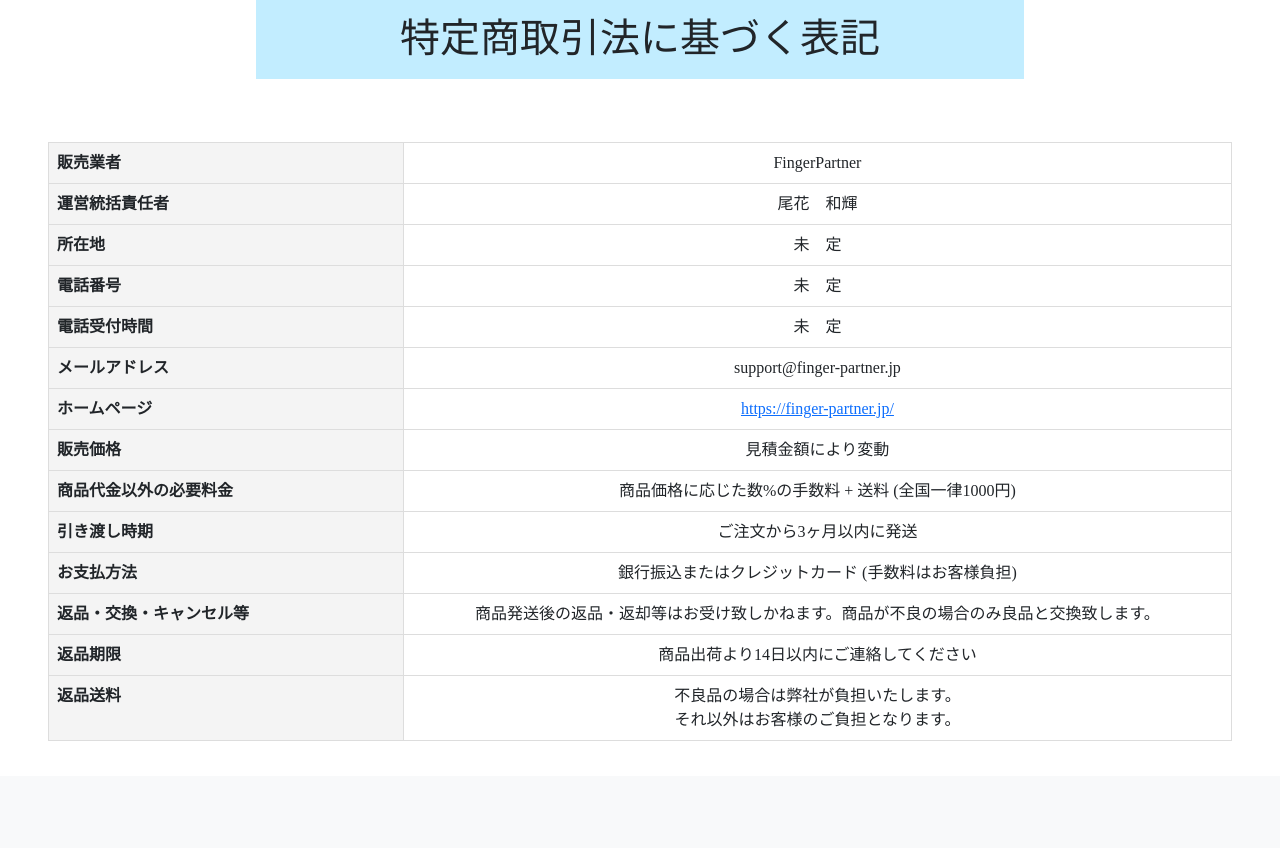
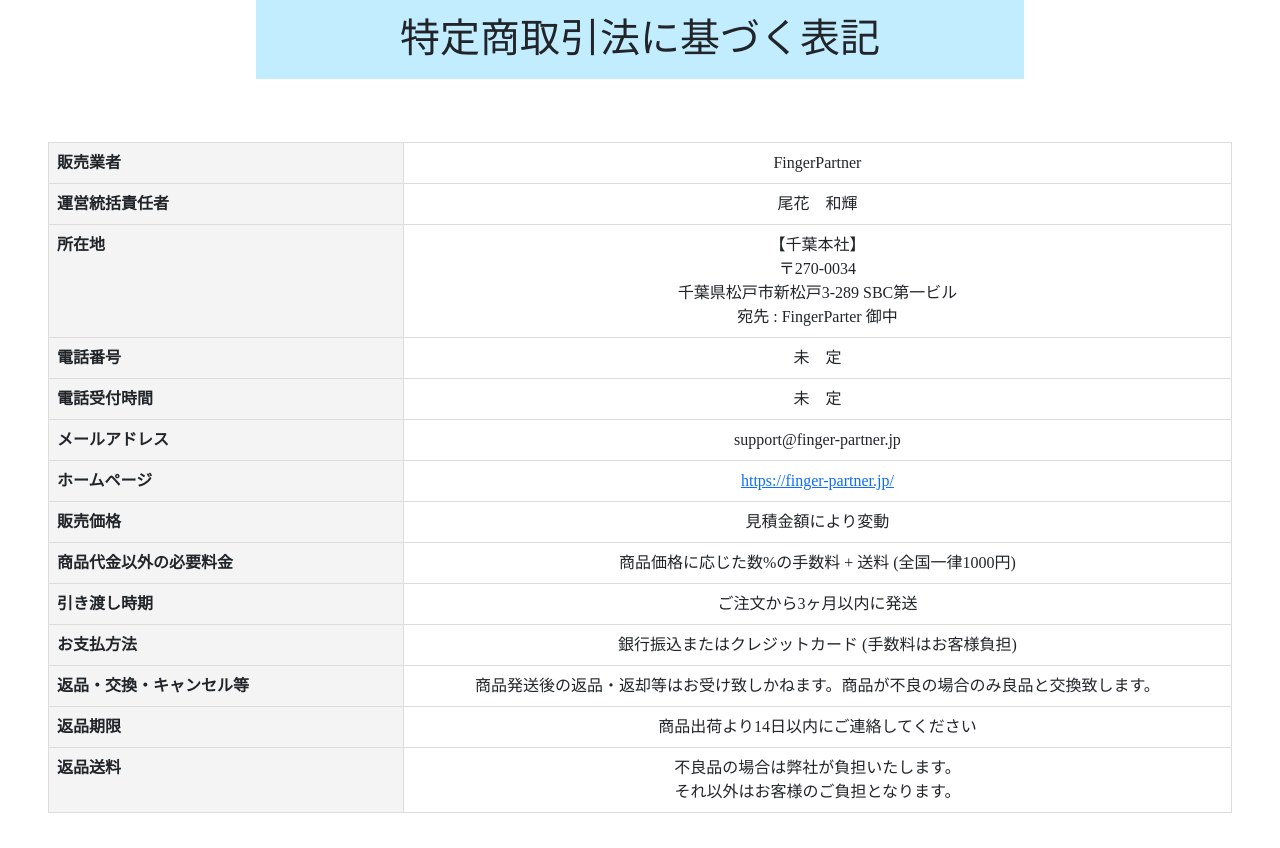
Before and after one commit to Inkya-ha/FingerPartner, a PHP site: page /Commerce in a window 1280 px wide. Shown: the part 97-945 px from the top of the page. Before the commit the page ends 838 px from the top, so only its background shows below. Run offline with PHP 8.4, Linux system fonts and the light colour scheme; some web fonts are replaced.

Commit message:
特定商取引法に基づく表記の住所を変更

```diff
--- a/Commerce.php
+++ b/Commerce.php
@@ -2534,7 +2534,12 @@
                                     </tr>
                                     <tr>
                                         <th>所在地</th>
-                                        <td>未　定</td>
+                                        <td>
+                                            【千葉本社】<br>
+                                            〒270-0034<br>
+                                            千葉県松戸市新松戸3-289 SBC第一ビル<br>
+                                            宛先 : FingerParter 御中
+                                        </td>
                                     </tr>
                                     <tr>
                                         <th>電話番号</th>
```
